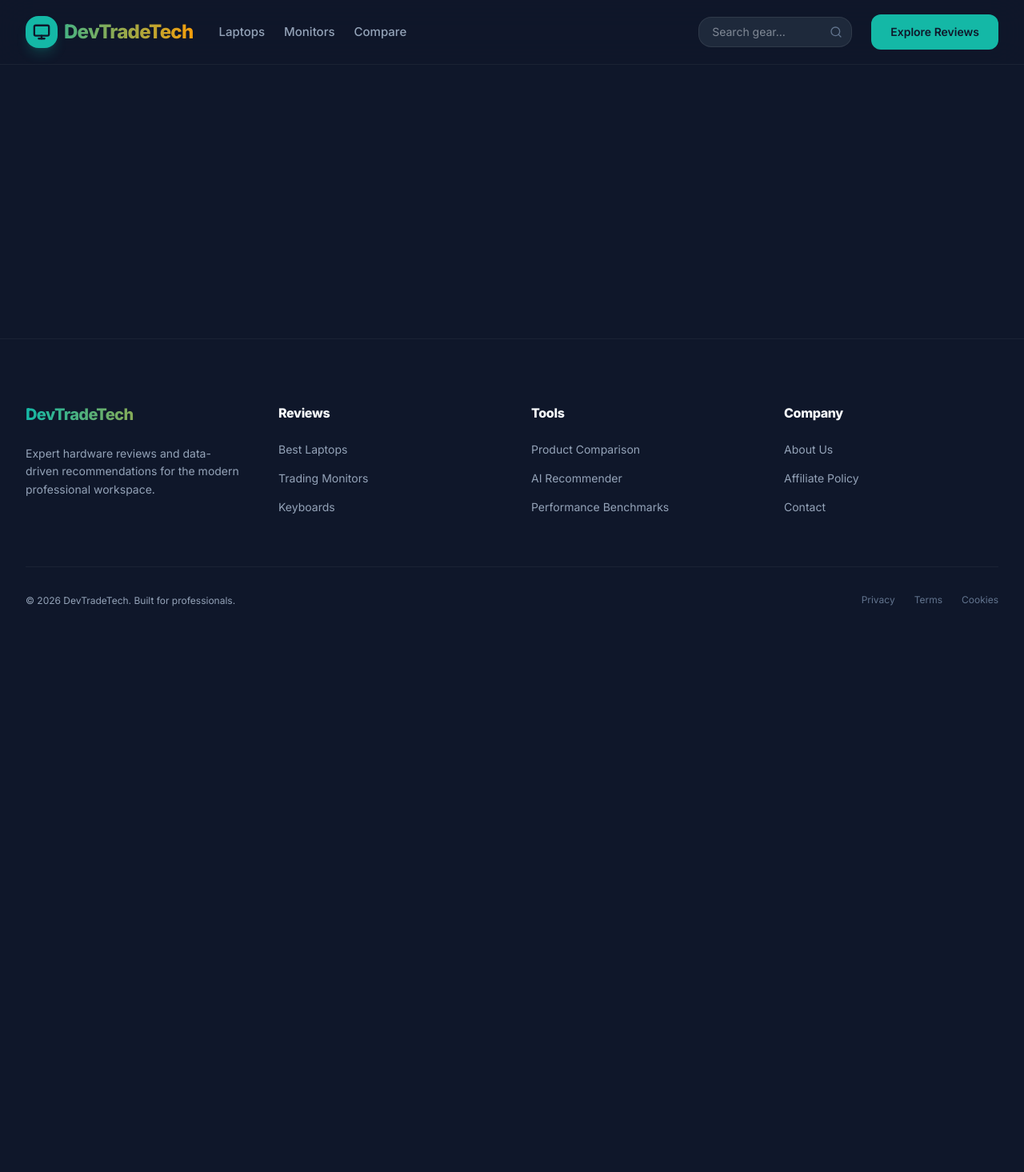
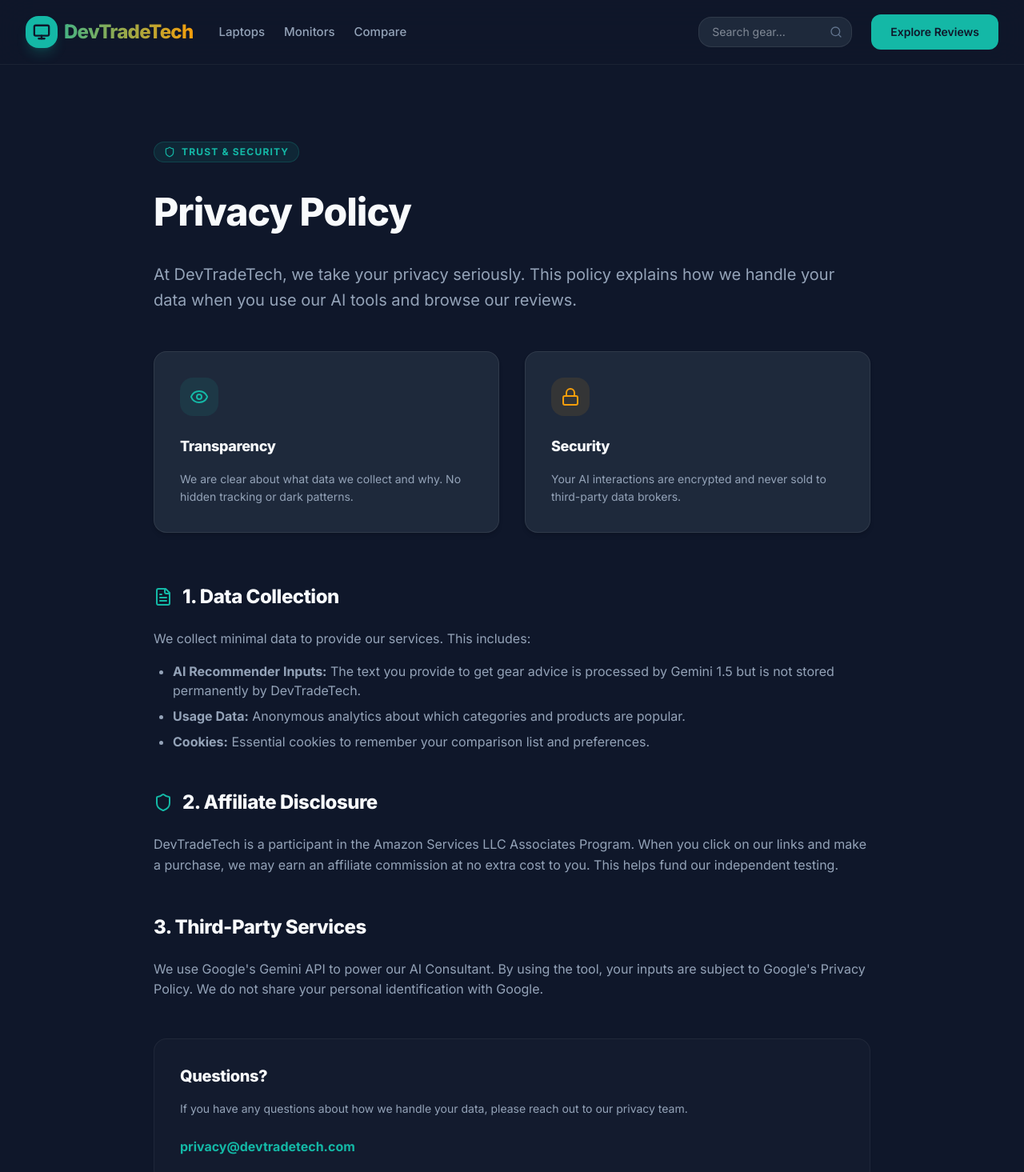
Before and after one commit to Manu-del-source/DevTradeTech-, a React (Vite) app: page /privacy in a window 1280 px wide. Shown: the top 1465 px of the page at 80% size. Before the commit the page ends 800 px from the top, so only its background shows below. Built offline with nearby package versions, Linux system fonts and the light colour scheme; no server answers.

Commit message:
Add Privacy Policy page and update footer link

```diff
--- a/src/App.tsx
+++ b/src/App.tsx
@@ -5,6 +5,7 @@ import { HomePage } from './pages/HomePage';
 import { ReviewPage } from './pages/ReviewPage';
 import { ComparePage } from './pages/ComparePage';
 import { SearchPage } from './pages/SearchPage';
+import { PrivacyPage } from './pages/PrivacyPage';
 import { AnimatePresence } from 'motion/react';
 
 export default function App() {
@@ -17,6 +18,7 @@ export default function App() {
             <Route path="/reviews/:categoryId" element={<ReviewPage />} />
             <Route path="/compare" element={<ComparePage />} />
             <Route path="/search" element={<SearchPage />} />
+            <Route path="/privacy" element={<PrivacyPage />} />
             {/* Redirect legacy tools path to home or new tool location */}
             <Route path="/tools/laptop-recommender" element={<HomePage />} />
           </Routes>
--- a/src/components/Layout.tsx
+++ b/src/components/Layout.tsx
@@ -125,7 +125,7 @@ export function Layout({ children }: { children: React.ReactNode }) {
           <div className="pt-8 border-t border-white/[0.05] flex flex-col md:flex-row justify-between items-center gap-4 text-slate-500 text-xs">
             <p>© 2026 DevTradeTech. Built for professionals.</p>
             <div className="flex gap-6">
-              <a href="#" className="hover:text-slate-300">Privacy</a>
+              <Link to="/privacy" className="hover:text-slate-300">Privacy</Link>
               <a href="#" className="hover:text-slate-300">Terms</a>
               <a href="#" className="hover:text-slate-300">Cookies</a>
             </div>
--- /dev/null
+++ b/src/pages/PrivacyPage.tsx
@@ -0,0 +1,82 @@
+import React from 'react';
+import { PageWrapper, FadeInSection } from '../components/PageWrapper';
+import { Shield, Lock, Eye, FileText } from 'lucide-react';
+
+export function PrivacyPage() {
+  return (
+    <PageWrapper>
+      <div className="section-spacing pt-12">
+        <FadeInSection>
+          <div className="max-w-4xl mx-auto">
+            <div className="inline-flex items-center gap-2 px-3 py-1 rounded-full bg-teal-500/10 border border-teal-500/20 text-teal-500 text-xs font-bold uppercase tracking-widest mb-8">
+              <Shield size={14} /> Trust & Security
+            </div>
+            <h1 className="text-4xl md:text-5xl font-extrabold mb-8 leading-tight">Privacy Policy</h1>
+            <p className="text-xl text-slate-400 mb-12 leading-relaxed">
+              At DevTradeTech, we take your privacy seriously. This policy explains how we handle your data when you use our AI tools and browse our reviews.
+            </p>
+
+            <div className="grid grid-cols-1 md:grid-cols-2 gap-8 mb-16">
+              <div className="card p-8">
+                <div className="w-12 h-12 bg-[#14B8A6]/10 rounded-xl flex items-center justify-center text-[#14B8A6] mb-6">
+                  <Eye size={24} />
+                </div>
+                <h3 className="text-lg font-bold mb-4 text-white">Transparency</h3>
+                <p className="text-sm text-slate-400 leading-relaxed">We are clear about what data we collect and why. No hidden tracking or dark patterns.</p>
+              </div>
+              <div className="card p-8">
+                <div className="w-12 h-12 bg-[#F59E0B]/10 rounded-xl flex items-center justify-center text-[#F59E0B] mb-6">
+                  <Lock size={24} />
+                </div>
+                <h3 className="text-lg font-bold mb-4 text-white">Security</h3>
+                <p className="text-sm text-slate-400 leading-relaxed">Your AI interactions are encrypted and never sold to third-party data brokers.</p>
+              </div>
+            </div>
+
+            <div className="prose prose-invert max-w-none space-y-12 text-slate-300">
+              <section>
+                <h2 className="text-2xl font-bold text-white mb-6 flex items-center gap-3">
+                  <FileText className="text-[#14B8A6]" size={24} /> 1. Data Collection
+                </h2>
+                <p className="mb-4">
+                  We collect minimal data to provide our services. This includes:
+                </p>
+                <ul className="list-disc pl-6 space-y-2 text-slate-400">
+                  <li><strong>AI Recommender Inputs:</strong> The text you provide to get gear advice is processed by Gemini 1.5 but is not stored permanently by DevTradeTech.</li>
+                  <li><strong>Usage Data:</strong> Anonymous analytics about which categories and products are popular.</li>
+                  <li><strong>Cookies:</strong> Essential cookies to remember your comparison list and preferences.</li>
+                </ul>
+              </section>
+
+              <section>
+                <h2 className="text-2xl font-bold text-white mb-6 flex items-center gap-3">
+                  <Shield className="text-[#14B8A6]" size={24} /> 2. Affiliate Disclosure
+                </h2>
+                <p className="text-slate-400">
+                  DevTradeTech is a participant in the Amazon Services LLC Associates Program. When you click on our links and make a purchase, we may earn an affiliate commission at no extra cost to you. This helps fund our independent testing.
+                </p>
+              </section>
+
+              <section>
+                <h2 className="text-2xl font-bold text-white mb-6">3. Third-Party Services</h2>
+                <p className="text-slate-400">
+                  We use Google's Gemini API to power our AI Consultant. By using the tool, your inputs are subject to Google's Privacy Policy. We do not share your personal identification with Google.
+                </p>
+              </section>
+
+              <section className="bg-white/[0.02] border border-white/[0.05] rounded-2xl p-8">
+                <h2 className="text-xl font-bold text-white mb-4">Questions?</h2>
+                <p className="text-sm text-slate-400 mb-6">If you have any questions about how we handle your data, please reach out to our privacy team.</p>
+                <a href="mailto:privacy@devtradetech.com" className="text-[#14B8A6] font-bold hover:underline">privacy@devtradetech.com</a>
+              </section>
+            </div>
+
+            <div className="mt-20 pt-10 border-t border-white/[0.05] text-[10px] text-slate-600 uppercase tracking-widest font-bold">
+              Last updated: June 6, 2026
+            </div>
+          </div>
+        </FadeInSection>
+      </div>
+    </PageWrapper>
+  );
+}
```
